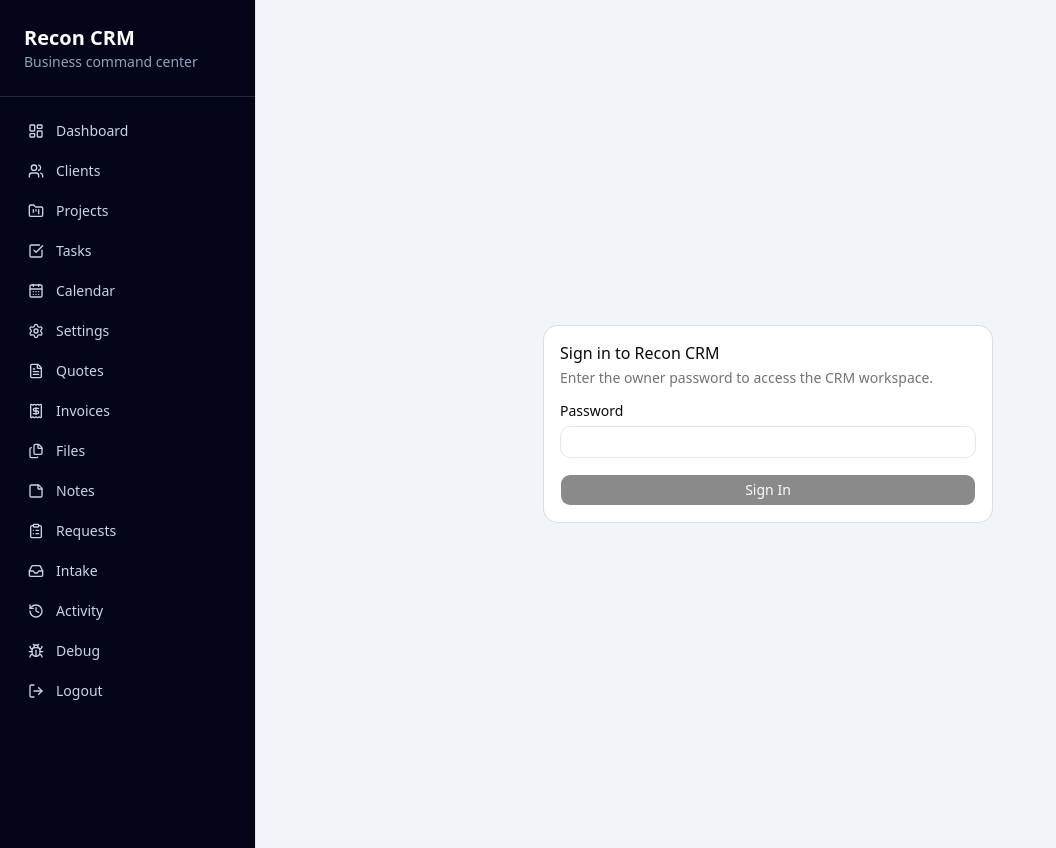
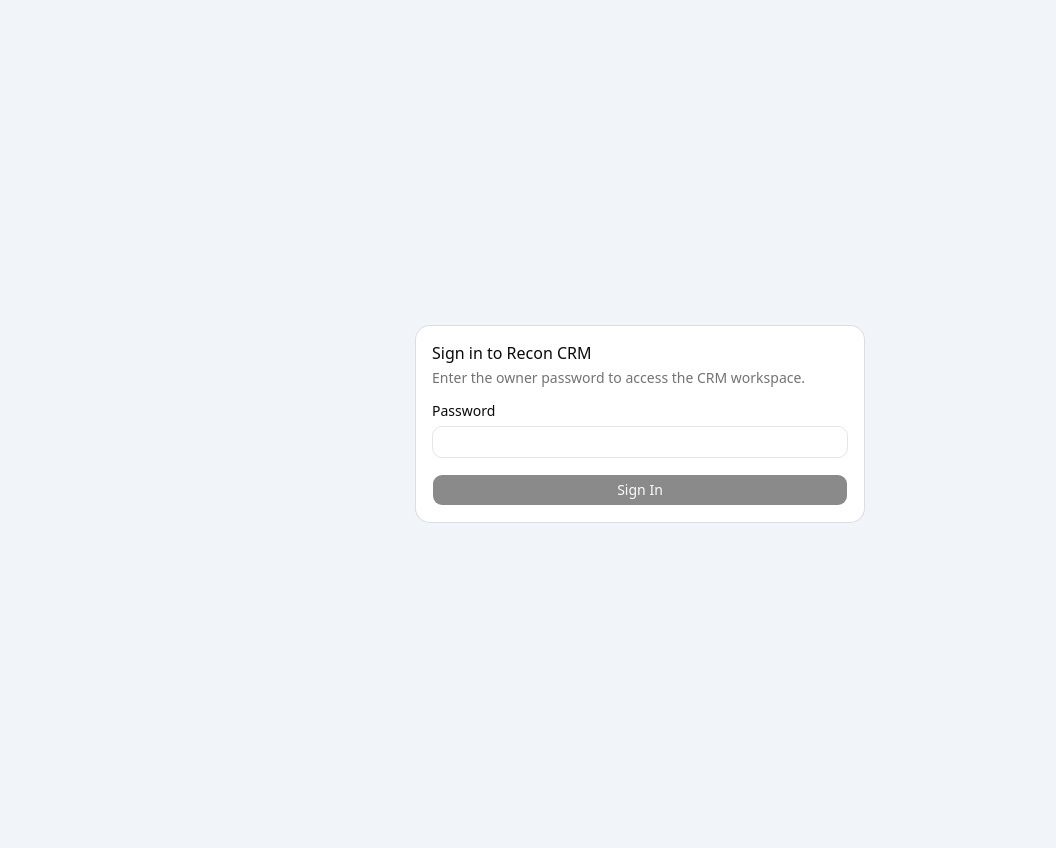
Before and after one commit to PSButlerII/recon-crm, a Next.js app: page /login in a window 1280 px wide. Shown: the whole page, without its empty margins (0-1056 px from the left). Built offline with nearby package versions, Linux system fonts and the light colour scheme; no server answers.

Commit message:
Refactor: Remove AppSidebar component from RootLayout

```diff
--- a/app/layout.tsx
+++ b/app/layout.tsx
@@ -21,7 +21,7 @@ export default function RootLayout({
       <body>
           <CrmProvider>
         <div className="flex min-h-screen bg-slate-100">
-          <AppSidebar />
+
           <main className="flex-1 p-6">
             <CrmLoadingBanner />
             {children}
```
